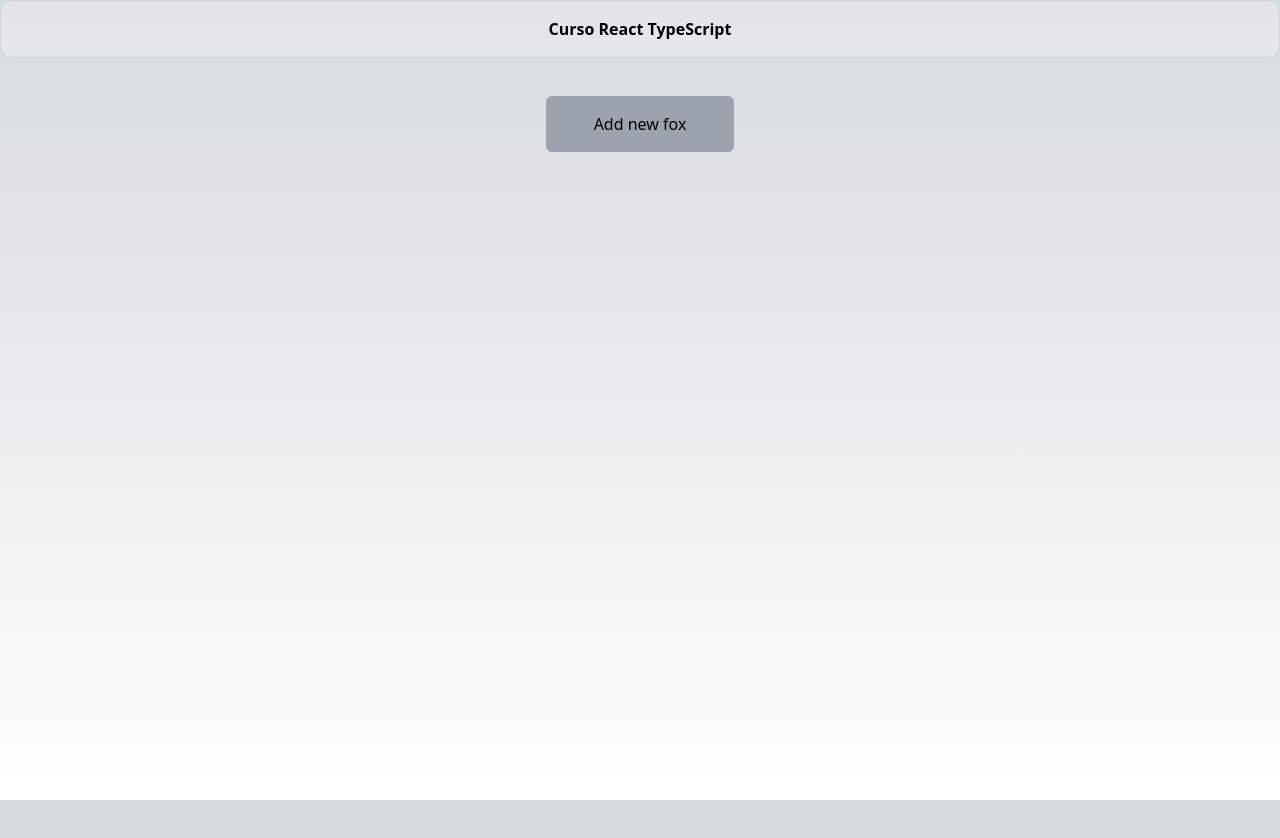
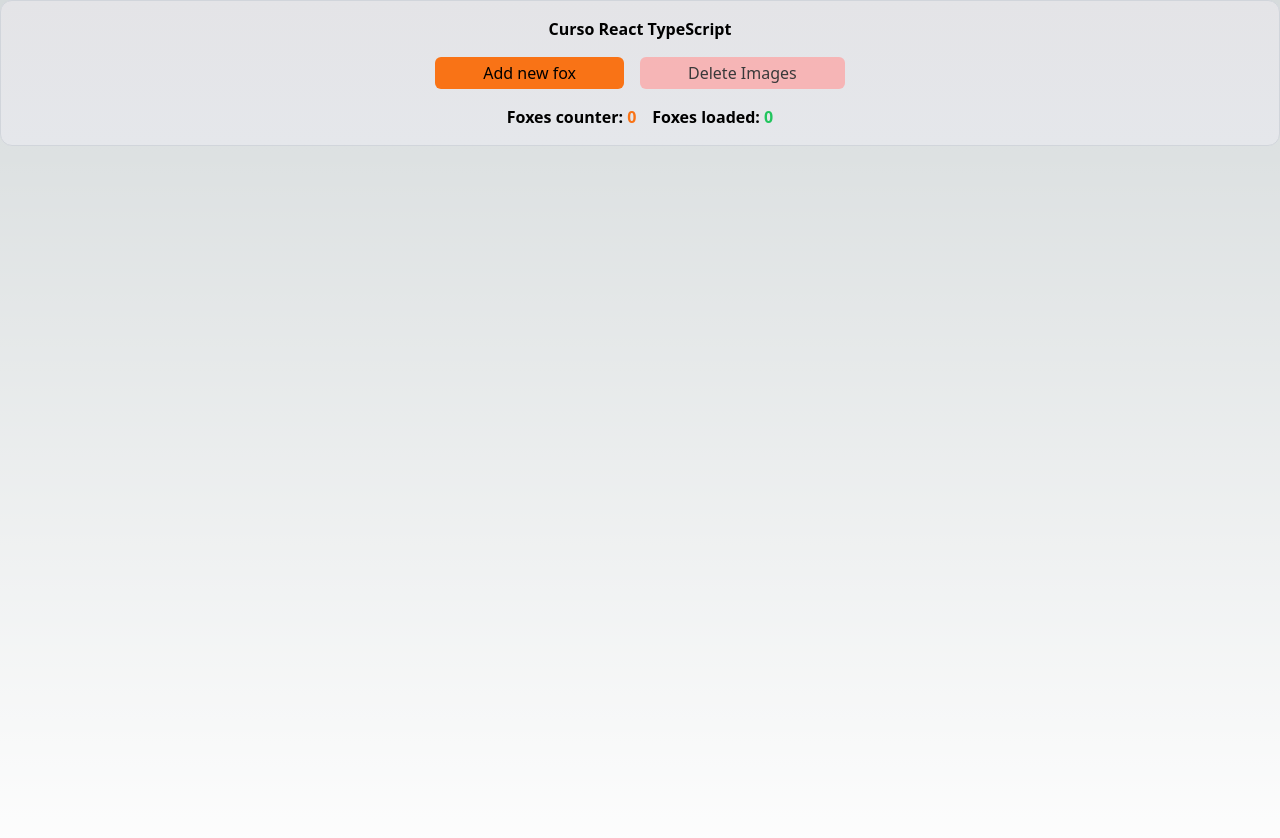
Before and after one commit to SergioAlex2308/react-typescript, a Next.js app: page / in a window 1280 px wide. Shown: the top 838 px of the page. Before the commit the page ends 800 px from the top, so only its background shows below. Built offline with nearby package versions, Linux system fonts and the light colour scheme.

Commit message:
add fox counter, fix styles

```diff
--- a/src/pages/index.tsx
+++ b/src/pages/index.tsx
@@ -1,6 +1,6 @@
 import { Inter } from "next/font/google";
 import { LazyImage } from "@/components/LazyImage";
-import { useEffect, useState} from "react";
+import { useEffect, useState } from "react";
 import { MouseEventHandler } from "react";
 import { random } from "lodash";
 
@@ -14,43 +14,66 @@ const generateId = () => Math.random().toString(36).substr(2, 9);
 export default function Home() {
   const [images, setImages] = useState<IFoxImageItem[]>([]);
 
+  const [foxCounter, setFoxCounter] = useState<number>(0);
+  const [foxLoad, setFoxLoad] = useState<number>(0);
+
   const addNewFox: MouseEventHandler<HTMLButtonElement> = () => {
     const newImageItem: IFoxImageItem = {
       id: generateId(),
       url: `https://randomfox.ca/images/${myRandom()}.jpg`,
     };
     setImages([...images, newImageItem]);
+    setFoxCounter((prev) => prev + 1);
   };
 
   const handleLoad = (node: HTMLImageElement) => {
     console.log("onLazyLoad! Url Image:", node.src);
   };
+  const handleDelete: MouseEventHandler<HTMLButtonElement> = () => {
+    setImages([]);
+    setFoxLoad(0);
+    setFoxCounter(0);
+  };
+
+  const handleLoaded = (state: boolean) => {
+    if (state) setFoxLoad((prev) => prev + 1);
+  };
 
   return (
-    <main className="flex min-h-screen flex-col items-center justify-between p-24 gradient-conic">
-      <h1 className="fixed font-bold left-0 top-0 flex w-full justify-center border-b border-gray-300 bg-gradient-to-b from-zinc-200 pb-6 pt-8 backdrop-blur-2xl dark:border-neutral-800 dark:bg-zinc-800/30 dark:from-inherit  lg:rounded-xl lg:border lg:bg-gray-200 lg:p-4 lg:dark:bg-zinc-800/30">
-        Curso React TypeScript
-      </h1>
+    <main className="flex min-h-screen flex-col items-center justify-start mt-24 p-24 gradient-conic">
+      <div className="fixed flex left-0 top-0 py-8 w-full flex-col gap-4 border-b border-gray-300 bg-gradient-to-b from-zinc-200 backdrop-blur-2xl dark:border-neutral-800 dark:bg-zinc-800/30 dark:from-inherit  lg:rounded-xl lg:border lg:bg-gray-200 lg:p-4 lg:dark:bg-zinc-800/30">
+        <h1 className="font-bold text-center">Curso React TypeScript</h1>
+        <div className="flex justify-center gap-4 h-8">
           <button
-        className="bg-gray-400 hover:bg-gray-500 px-12 py-4 rounded-md"
+            className="bg-orange-500 hover:bg-orange-600 px-12 py-2 rounded-md flex items-center"
             onClick={addNewFox}
           >
             Add new fox
           </button>
-      {images.length > 0 && (
           <button
-          className="bg-gray-400 hover:bg-gray-500 px-12 py-4 rounded-md mt-4"
-          onClick={() => setImages([])}
+            className="bg-red-500 hover:bg-red-600 px-12 py-2 rounded-md flex items-center disabled:bg-red-300 disabled:opacity-75"
+            onClick={(e) => handleDelete(e)}
+            disabled={images.length < 1}
           >
             Delete Images
           </button>
-      )}
+        </div>
+        <div className="flex gap-4 font-bold justify-center">
+          <p>
+            Foxes counter: <span className="text-orange-500">{foxCounter}</span>
+          </p>
+          <p>
+            Foxes loaded: <span className="text-green-500">{foxLoad}</span>
+          </p>
+        </div>
+      </div>
 
       {images.map(({ id, url }) => (
         <div key={id} className="p-4">
           <LazyImage
             src={url}
             onLazyLoad={handleLoad}
+            onViewed={handleLoaded}
             width={320}
             height="auto"
             className="rounded bg-gray-700"
```
Also changed, not shown: src/components/LazyImage.tsx (+13 -1 lines), 1 other file (tests, documents, lock files or other folders). Lines whose indentation alone changed are shown as unchanged.
